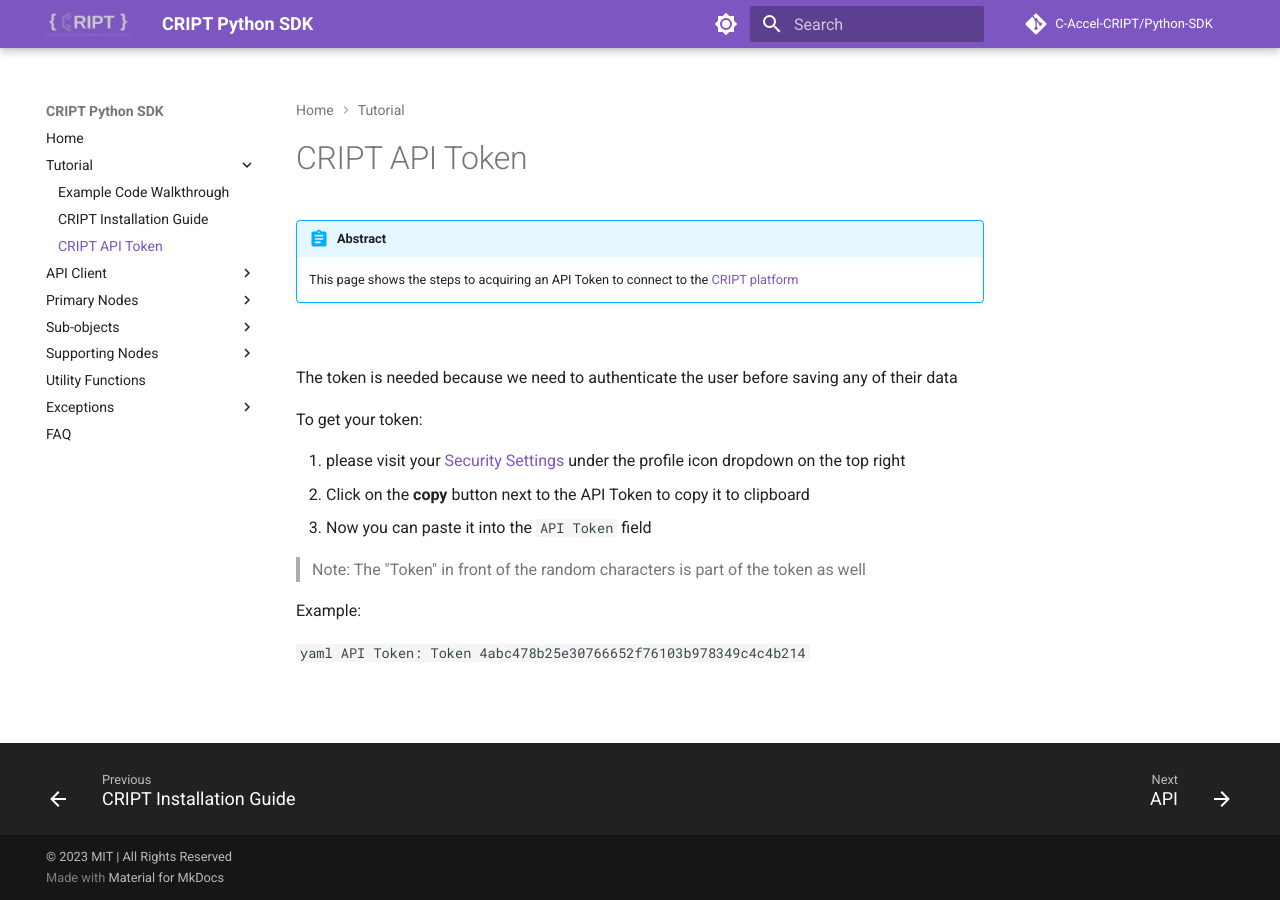
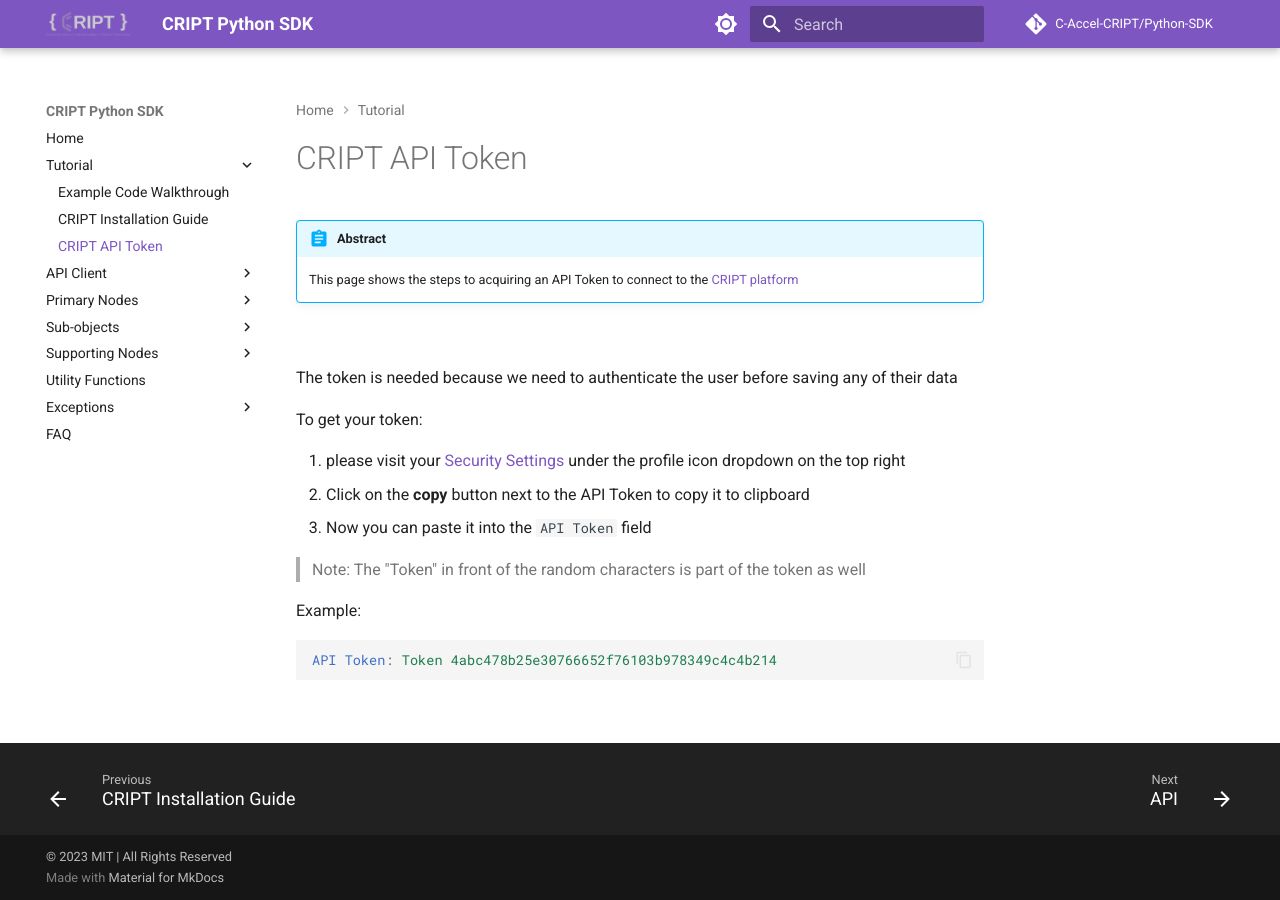
Before and after one commit to C-Accel-CRIPT/Python-SDK, an MkDocs documentation site: the page built from docs/tutorial/how_to_get_api_token.md, in a window 1280 px wide. Built offline with MkDocs 1.6.1 and Material for MkDocs 9.7.7, drawn with Linux system fonts in a browser that asks for light colours; comment, search, counter and statistics services are not loaded.

Commit message:
fixed markdown formatting

````diff
--- a/docs/tutorial/how_to_get_api_token.md
+++ b/docs/tutorial/how_to_get_api_token.md
@@ -30,6 +30,6 @@
 
 Example:
 
-`yaml
+```yaml
 API Token: Token 4abc478b25e30766652f76103b978349c4c4b214
-`
+```
````
